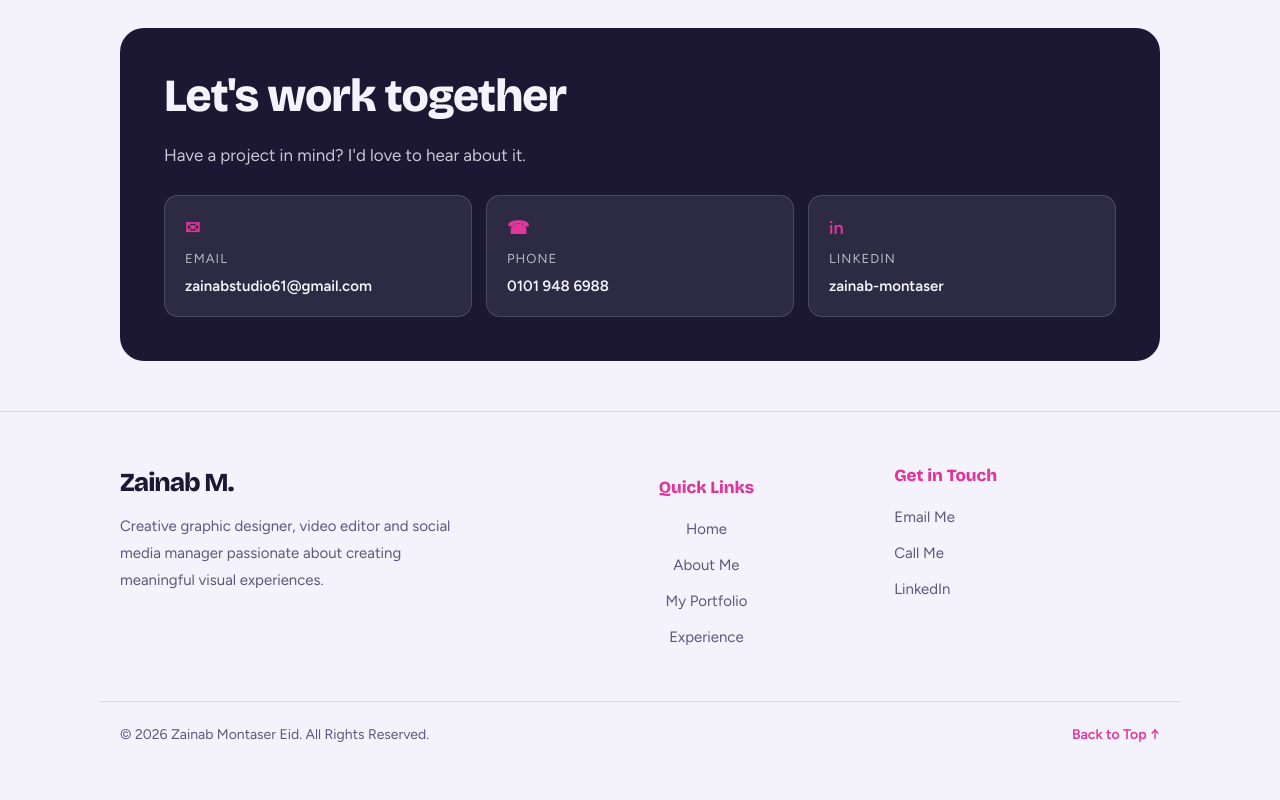
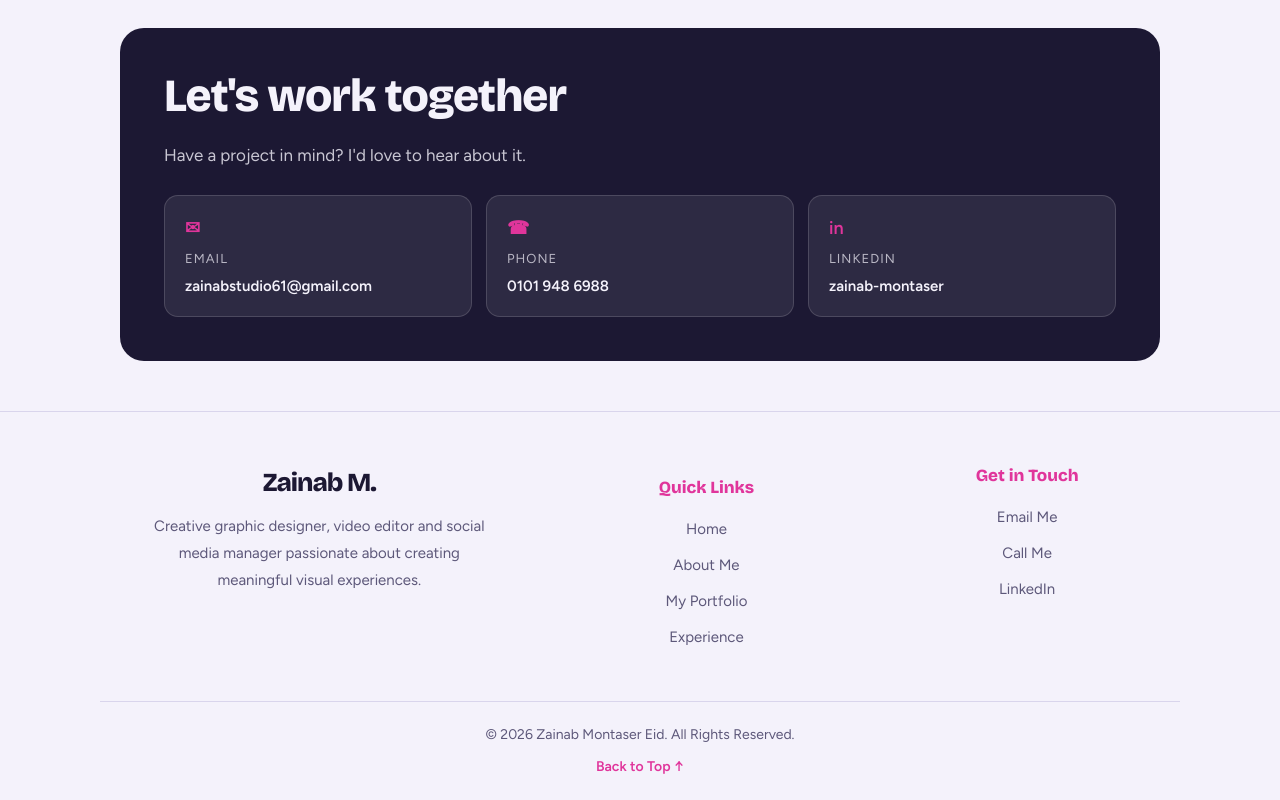
Before and after one commit to omar-rehann/zenniab_portfilo, a plain HTML site: page index.html in a window 1280 px wide. Shown: the part 4478-5278 px from the top of the page. Before the commit the page ends 5246 px from the top, so only its background shows below. Drawn offline with nearby package versions, Linux system fonts and the light colour scheme.

Commit message:
edit in footer

```diff
--- a/css/style.css
+++ b/css/style.css
@@ -766,3 +766,28 @@
                                   grid-column: auto;
                               }
                           }
+                          /* Center Footer Content */
+
+                          .footer-inner {
+                              text-align: center;
+                          }
+
+                          .footer-brand p {
+                              margin-left: auto;
+                              margin-right: auto;
+                          }
+
+                          .footer-col {
+                              align-items: center;
+                          }
+
+                          .footer-col a {
+                              width: auto;
+                          }
+
+                          .footer-bottom {
+                              justify-content: center;
+                              text-align: center;
+                              flex-direction: column;
+                              gap: 10px;
+                          }
```
Lines whose indentation alone changed are shown as unchanged.
